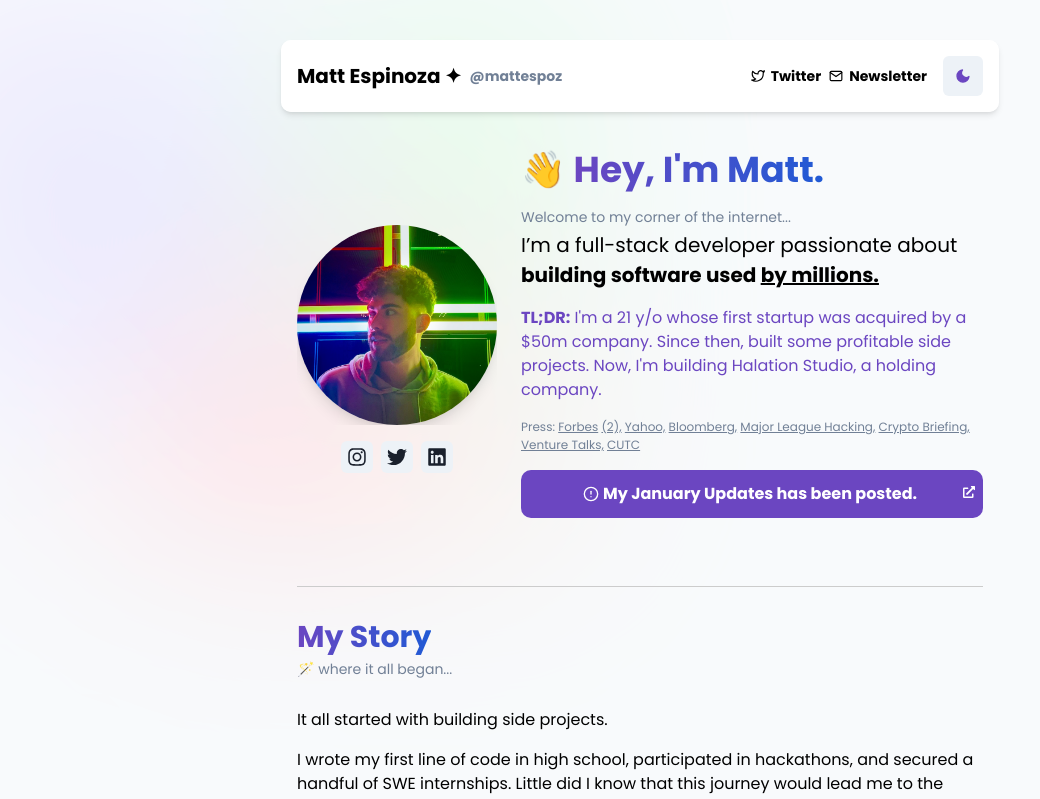
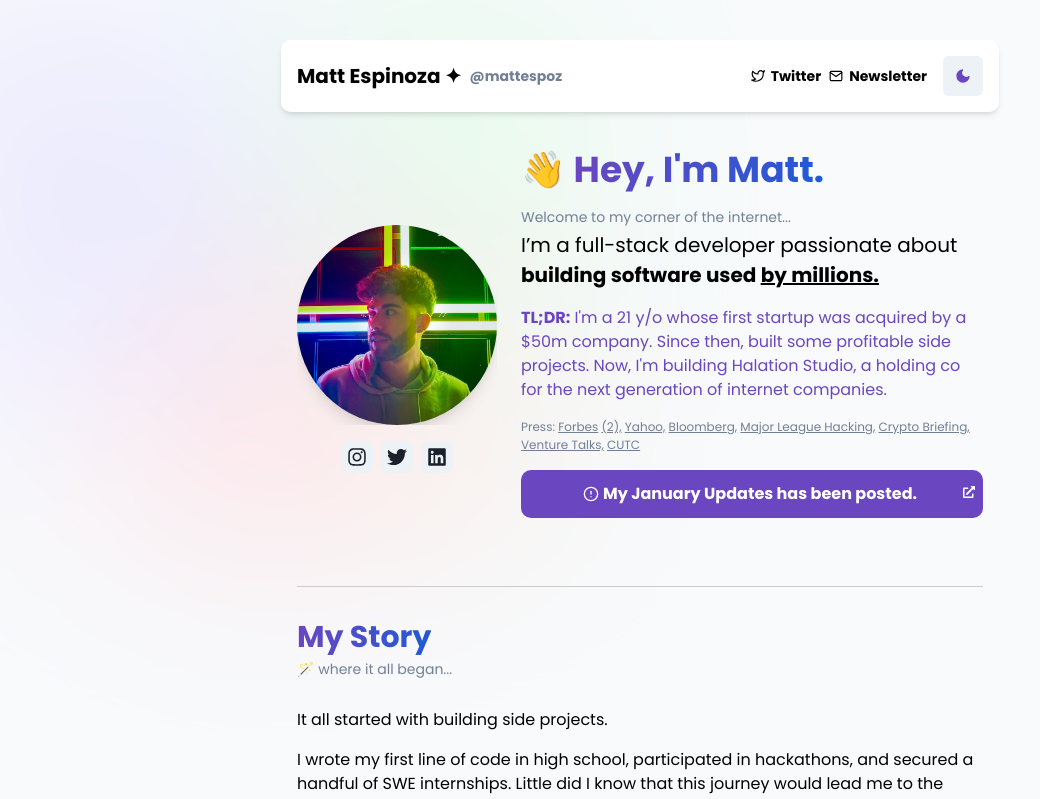
Before and after one commit to MattEspoz/personal-website, a Next.js app: page / in a window 1280 px wide. Shown: the top 799 px of the page, without its empty margins (0-1040 px from the left). Built offline with nearby package versions, Linux system fonts and the light colour scheme.

Commit message:
chore: updated bio to make it longer

```diff
--- a/src/components/ProfileSection.tsx
+++ b/src/components/ProfileSection.tsx
@@ -180,7 +180,8 @@ const ProfileSection = () => {
           </Box>{" "}
           I&apos;m a 21 y/o whose first startup was acquired by a $50m company.
           Since then, built some profitable side projects. Now, I&apos;m
-          building Halation Studio, a holding company.
+          building Halation Studio, a holding co for the next generation of
+          internet companies.
         </Text>
 
         <Text fontSize="xs" color="gray.500" mt={4}>
```
